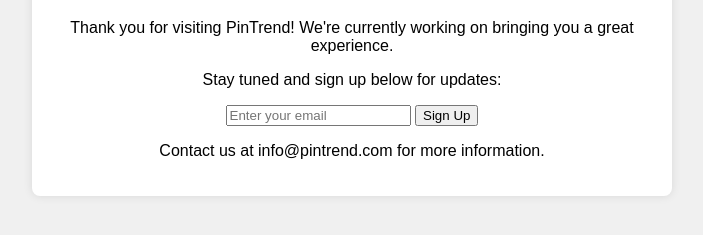
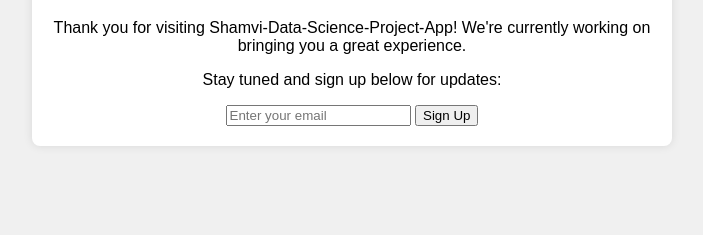
Before and after one commit to SinSham/Interest-Recommending-Project, a plain HTML site: page index.html in a window 1280 px wide. Shown: the part 139-374 px from the top of the page, without its empty margins (288-991 px from the left). Drawn offline with Linux system fonts and the light colour scheme.

Commit message:
Update index.html

```diff
--- a/index.html
+++ b/index.html
@@ -28,13 +28,12 @@
 <body>
     <div class="container">
         <h1>Under Construction</h1>
-        <p>Thank you for visiting PinTrend! We're currently working on bringing you a great experience.</p>
+        <p>Thank you for visiting Shamvi-Data-Science-Project-App! We're currently working on bringing you a great experience.</p>
         <p>Stay tuned and sign up below for updates:</p>
         <form action="your-email-handler.php" method="POST">
             <input type="email" name="email" placeholder="Enter your email" required>
             <button type="submit">Sign Up</button>
         </form>
-        <p>Contact us at info@pintrend.com for more information.</p>
     </div>
 </body>
 </html>
```
